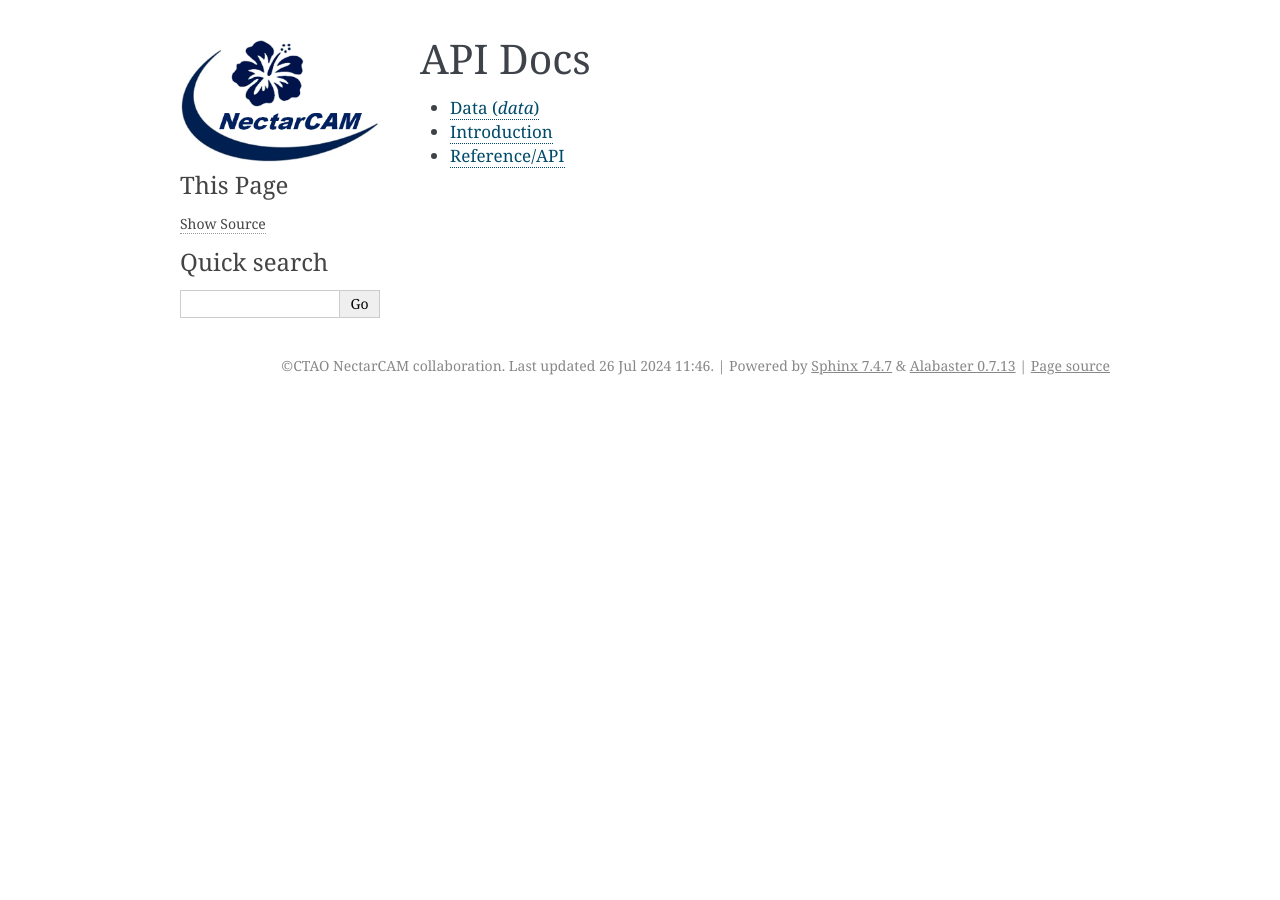
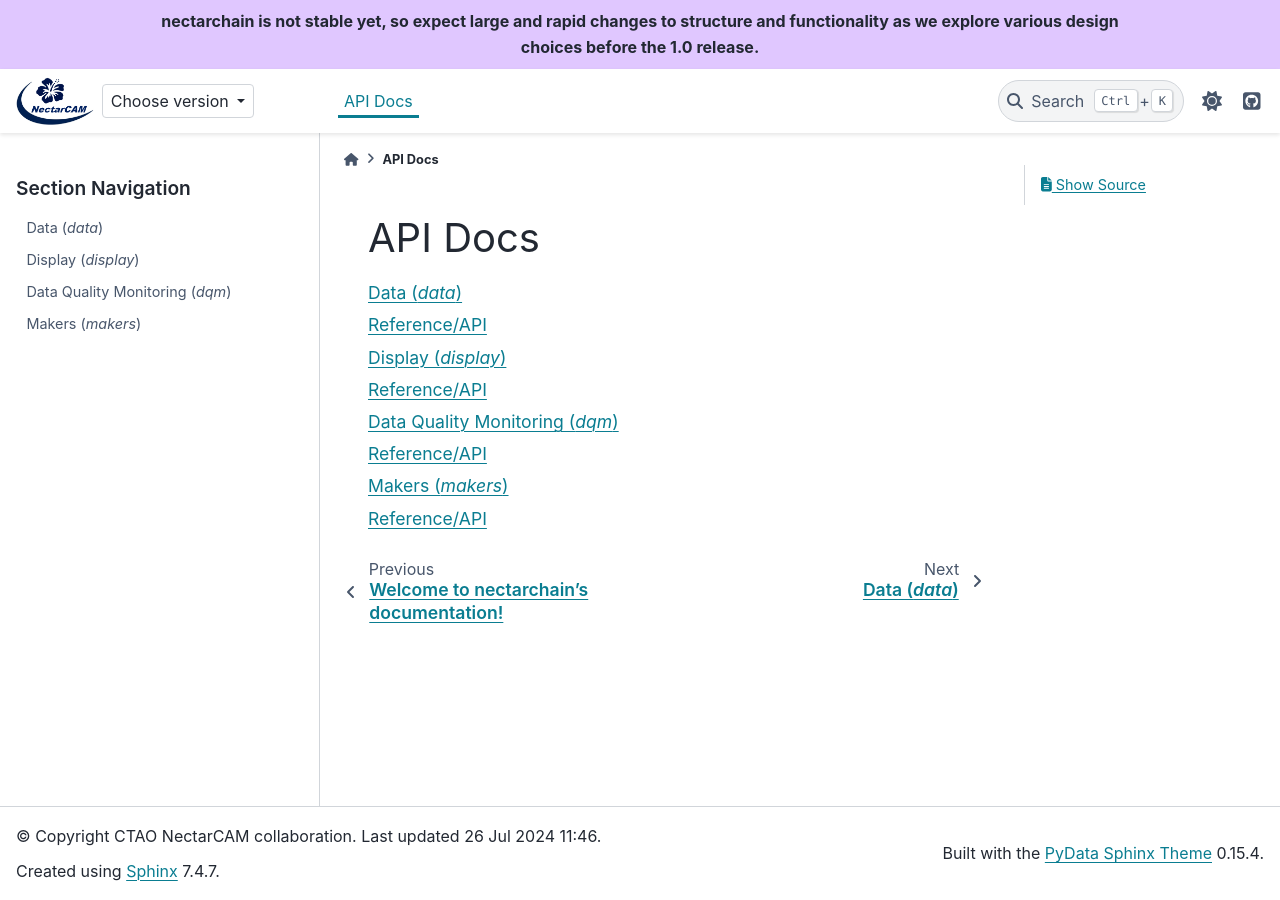
Before and after one commit to cta-observatory/nectarchain, a Sphinx documentation site: the page built from docs/api-reference/index.rst, in a window 1280 px wide. Built offline with Sphinx 7.4.7 and the PyData theme 0.15.4, drawn with Linux system fonts in a browser that asks for light colours; the version number could not be read and is left out.

Commit message:
Add more doc

```diff
--- a/docs/api-reference/data/index.rst
+++ b/docs/api-reference/data/index.rst
@@ -2,15 +2,10 @@
 
 Data (`data`)
 =============
-
-.. currentmodule:: nectarchain.data
-
-Introduction
-============
-
 Module containing functions and classes holding NectarCAM data structure, and interaction with DIRAC.
 
 Reference/API
 =============
-.. automodapi:: nectarchain.data
-   :no-inheritance-diagram:
+.. automodule:: nectarchain.data
+   :members:
+   :undoc-members:
--- /dev/null
+++ b/docs/api-reference/display/index.rst
@@ -0,0 +1,10 @@
+.. _display:
+
+Display (`display`)
+===================
+
+Reference/API
+=============
+.. automodule:: nectarchain.display
+   :members:
+   :undoc-members:
--- a/docs/conf.py
+++ b/docs/conf.py
@@ -79,8 +79,8 @@ todo_include_todos = True
 # -- Options for HTML output -------------------------------------------------
 # https://www.sphinx-doc.org/en/master/usage/configuration.html#options-for-html-output
 
-# html_theme = "pydata_sphinx_theme"
-html_theme = "alabaster"
+html_theme = "pydata_sphinx_theme"
+# html_theme = "alabaster"
 
 html_logo = "_static/nectarcam.png"
 html_theme_options = {
```
Also changed, not shown: docs/api-reference/dqm/index.rst (added, +12 -0 lines), docs/api-reference/makers/index.rst (added, +12 -0 lines), docs/index.rst (+10 -0 lines).
